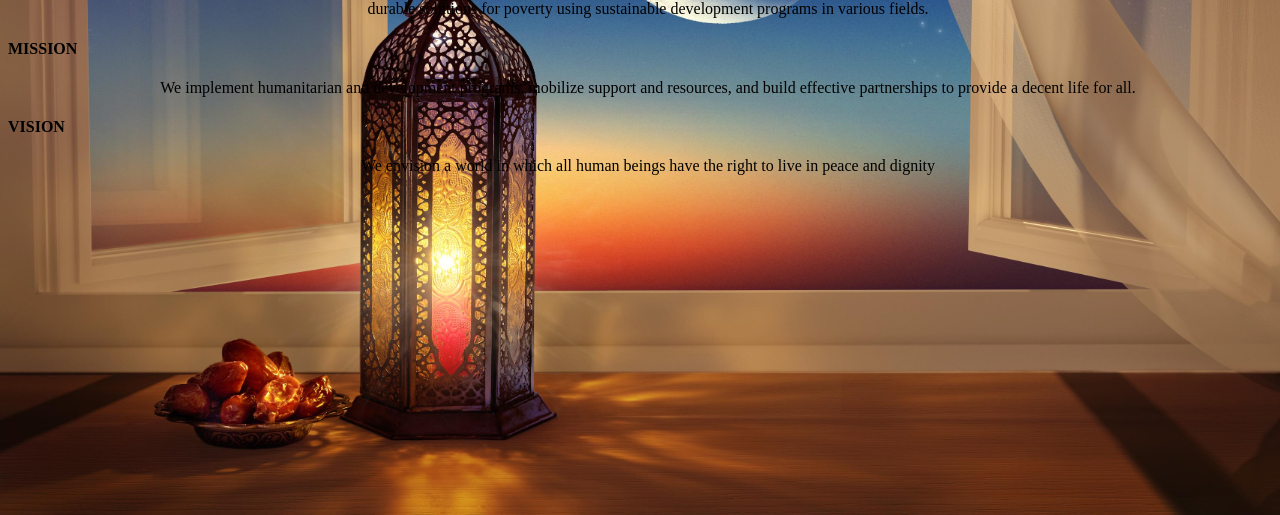
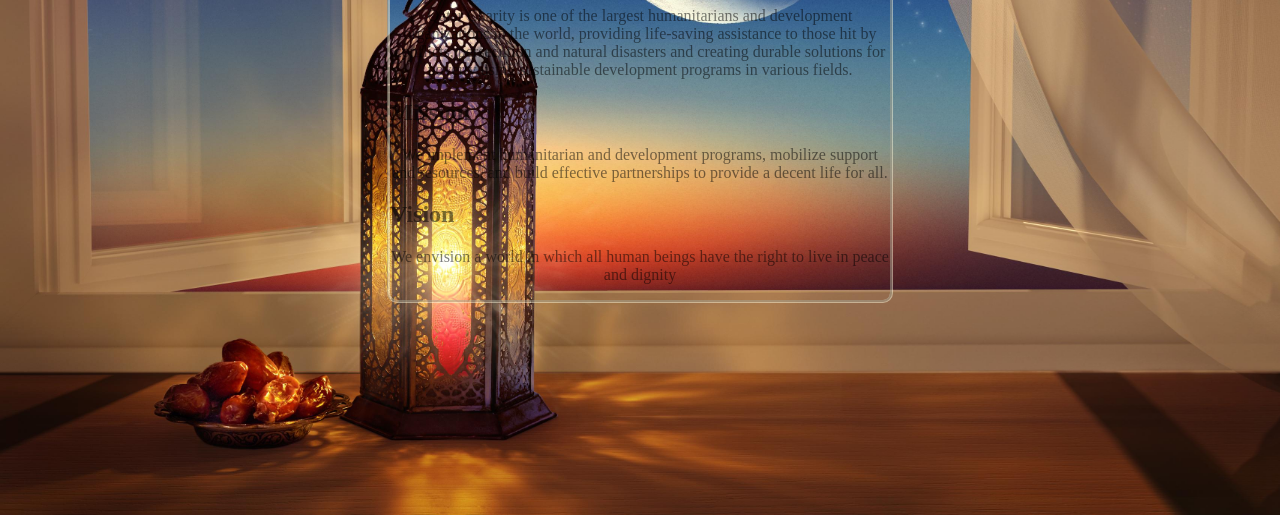
Before and after one commit to Mona-Eldouse/QatarCharity, a plain HTML site: page Home.html in a window 1280 px wide. Shown: the part 285-800 px from the top of the page. Drawn offline with Linux system fonts and the light colour scheme.

Commit message:
change csss

```diff
--- a/Home.html
+++ b/Home.html
@@ -8,6 +8,7 @@
     <title>Document</title>
 </head>
 <body>
+  <div id="Counter">
     <h1>Qatar Charity Promotion</h1>
     <p id="demo"></p>
 
@@ -41,21 +42,23 @@
           }
         }, 1000);
         </script>
-
+      <div id="para1">
         <h1>About Qatar Chairty</h1>
         <p>
           Qatar Charity is one of the largest humanitarians and development organizations in the world, providing life-saving assistance to
           those hit by conflicts, persecution and natural disasters and creating durable solutions for poverty using sustainable
           development programs in various fields.
         </p>
-        <h4>MISSION</h4>
+        <h2>Mission</h2>
         <p>
           We implement humanitarian and development programs, mobilize support and resources, and build effective partnerships to provide a
           decent life for all.
         </p>
-        <h4>VISION</h4>
+        <h2>Vision</h2>
         <p>
           We envision a world in which all human beings have the right to live in peace and dignity
         </p>
+      </div>
+    </div>
 </body>
 </html>
--- a/index.css
+++ b/index.css
@@ -4,18 +4,28 @@
   margin-top: 0px;
   color: antiquewhite;
 }
-
+#Counter{
+     width: 100%;
+    font-size: medium;
+}
 body{
     background-image: url(Ramadanpage.jpg);
-    width: 100%;
-    font-size: medium;
     background-attachment: fixed;
     background-size: 100% 100%;
     /* background-color: lightgrey; */
     background-repeat: no-repeat;
+    opacity: 0.5;
 }
 
 p{
     text-align: center;
     font:30px;
 }
+#para1{
+    border-color: rgb(250, 246, 218);
+    border: 10px 0px 10px 0px;
+    border-style:groove;
+    border-radius:10px;
+    width: 500px;
+    margin: auto;
+}
```
